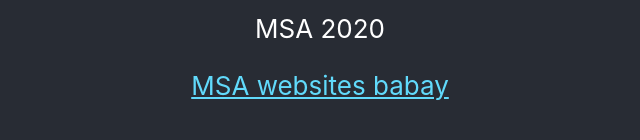
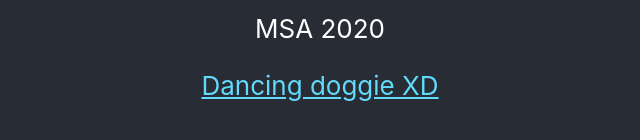
Before and after one commit to steven-pham/msa-devops-2020-06, a React (Create React App) app in the folder my-app/: page / in a window 1280 px wide. Shown: the part 516-656 px from the top of the page, without its empty margins (320-960 px from the left). Built offline with nearby package versions, Linux system fonts and the light colour scheme.

Commit message:
update link's header

```diff
--- a/my-app/src/App.tsx
+++ b/my-app/src/App.tsx
@@ -16,7 +16,7 @@ function App() {
           target="_blank"
           rel="noopener noreferrer"
         >
-          MSA websites babay
+          Dancing doggie XD
         </a>
       </header>
     </div>
```
